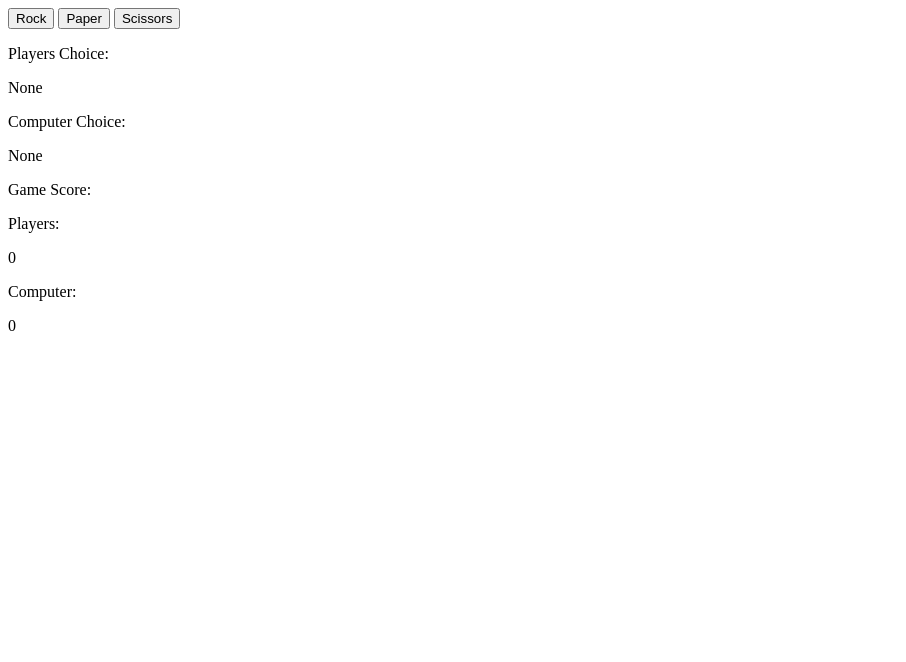
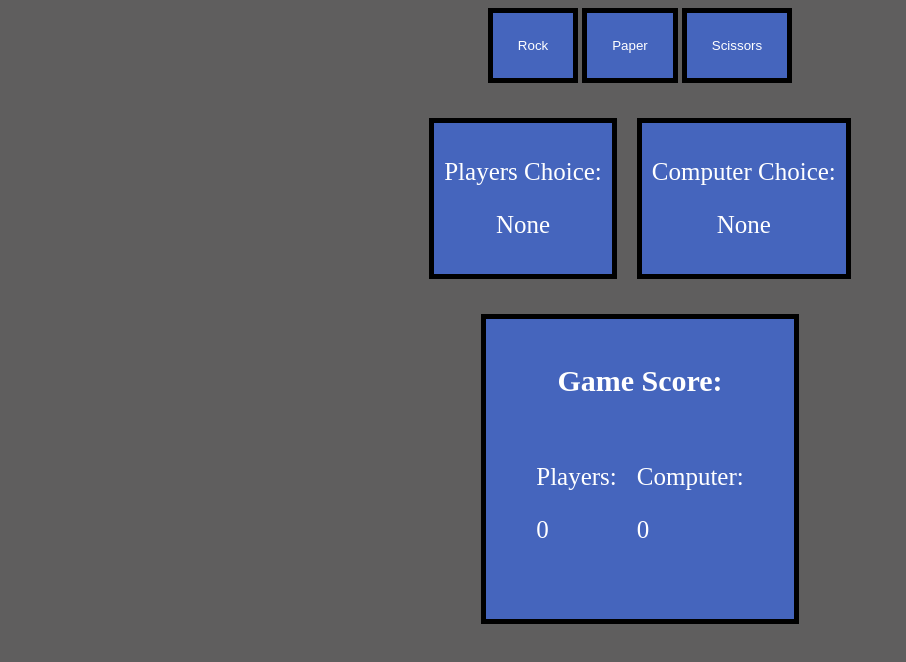
Before and after one commit to crazycamaro68/Rock_Paper_Scissors, a plain HTML site: page index.html in a window 1280 px wide. Shown: the whole page, without its empty margins (0-906 px from the left). Drawn offline with Linux system fonts and the light colour scheme.

Commit message:
Added css styling to page and alot of ids to moddify it

```diff
--- a/index.html
+++ b/index.html
@@ -9,29 +9,34 @@
 </head>
 <body>
     <div id="end">
-    <button id = "rock">Rock</button>
-    <button id = "paper">Paper</button>
-    <button id = "scissors">Scissors</button>
-
-    <div id="playersChoice">
+        <div id="buttonsContainer">
+            <button id = "rock" class="button">Rock</button>
+            <button id = "paper" class="button">Paper</button>
+            <button id = "scissors" class="button">Scissors</button>
+        </div>
+        <div id="Choices">
+            <div id="indvChoice">
                 <p>Players Choice:</p>
                 <p id="playResult">None</p>
             </div>
-    <div id="computerChoice">
+            <div id="indvChoice">
             <p>Computer Choice:</p>
             <p id="computerResult">None</p>
             </div>
+        </div>
+        <div id="scoreBox">
+        <p id="scoreTitle">Game Score:</p>
         <div id="gameScore">
-        <p>Game Score:</p>
-        <div>
+            <div id="indvScore">
                 <p>Players:</p>
                 <p id="playersScore">0</p>
             </div>
-        <div>
+            <div id="indvScore">
                 <p>Computer:</p>
                 <p id="computerScore">0</p>
             </div>
         </div>
     </div>
+    </div>
 </body>
 </html>
--- a/script.js
+++ b/script.js
@@ -50,31 +50,38 @@ if(playerCounter == 5){
     console.log("You're the WINNER!!");
     endGame.remove();
 
+    let endDivGame = document.createElement('div');
+    endDivGame.setAttribute('id', 'endDiv');
     let endButton = document.createElement('button');
     endButton.textContent = "Restart";
+    endButton.setAttribute('id', 'endButton');
     endButton.addEventListener('click', function(){
         window.location.reload()
     })
 
     let winner = document.createElement('h1');
     winner.textContent = "You're the winner";
-    theGame.appendChild(winner);
-    theGame.appendChild(endButton);
+    theGame.appendChild(endDivGame)
+    endDivGame.appendChild(winner);
+    endDivGame.appendChild(endButton);
 
 }else if (computerCounter == 5){
     console.log("You LOSE!!");
     endGame.remove();
-
+    let endDivGame = document.createElement('div');
+    endDivGame.setAttribute('id', 'endDiv');
     let endButton = document.createElement('button');
     endButton.textContent = "Restart";
+    endButton.setAttribute('id', 'endButton');
     endButton.addEventListener('click', function(){
         window.location.reload()
     })
 
     let winner = document.createElement('h1');
     winner.textContent = "You're a LOSER!";
-    theGame.appendChild(winner);
-    theGame.appendChild(endButton);
+    theGame.appendChild(endDivGame)
+    endDivGame.appendChild(winner);
+    endDivGame.appendChild(endButton);
 
 }
 }
--- a/style.css
+++ b/style.css
@@ -1,4 +1,64 @@
-.playerChoice{
+body{
+    background-color: rgb(95, 94, 94);
+}
+#Choices, #gameScore{
     display: flex;
     align-content: center;
+    margin:25px;
 }
+#indvChoice{
+    margin: 10px;
+    font-weight: 500;
+    font-size: 25px;
+    border: black solid 5px;
+    padding: 10px;
+    color: white;
+    background-color: rgb(69, 101, 189);
+    text-align: center;
+}
+#end{
+    display: flex;
+    flex-direction: column;
+    align-items: center;
+}
+.button{
+    background-color: rgb(69, 101, 189);
+    color: white;
+    padding: 25px;
+    border: solid black 5px;
+}
+#scoreBox{
+    border: solid black 5px;
+    background-color: rgb(69, 101, 189);
+    color: white;
+    padding: 15px;
+}
+#indvScore{
+    margin: 10px;
+    font-weight: 500;
+    font-size: 25px;
+}
+h1{
+    text-align: center;
+    background-color: rgb(69, 101, 189);
+    color: white;
+    padding: 25px;
+    border: solid black 5px;
+
+}
+#endDiv{
+    display: flex;
+    align-items: center;
+    flex-direction: column;
+}
+#endButton{
+    background-color: rgb(69, 101, 189);
+    color: white;
+    padding: 25px;
+    border: solid black 5px;
+}
+#scoreTitle{
+    text-align: center;
+    font-weight: 800;
+    font-size: 30px;
+}
```
Lines whose indentation alone changed are shown as unchanged.
